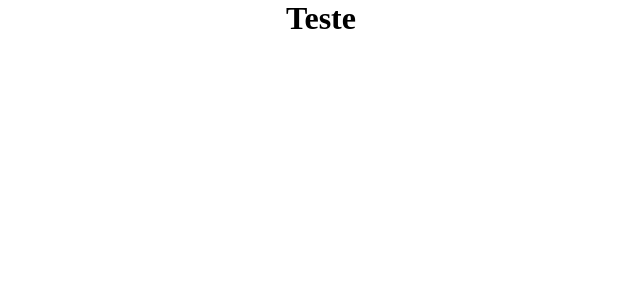
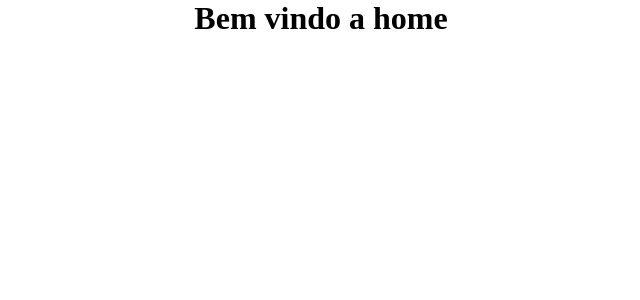
Before and after one commit to JorgeDeAquino/Filmes-JA, a React (Vite) app: page / in a window 1280 px wide. Shown: the top 300 px of the page, without its empty margins (319-959 px from the left). Built offline with nearby package versions, Linux system fonts and the light colour scheme.

Commit message:
add rotas basicas

```diff
--- a/src/App.jsx
+++ b/src/App.jsx
@@ -1,10 +1,11 @@
+import RoutesApp from "./routes"
 
 
 function App() {
 
   return (
     <div className="app">
-      <h1>Teste</h1>
+      <RoutesApp />
     </div>
   )
 }
--- /dev/null
+++ b/src/routes.jsx
@@ -0,0 +1,15 @@
+import { BrowserRouter, Routes, Route } from "react-router-dom";
+import Home from "./pages/Home/Home";
+import Filme from "./pages/Filme/Filme";
+
+
+export default function RoutesApp() {
+  return (
+    <BrowserRouter>
+        <Routes>
+            <Route path="/" element={<Home/>} />
+            <Route path="/filme/:id" element={<Filme/>} />
+        </Routes>
+    </BrowserRouter>
+  )
+}
```
